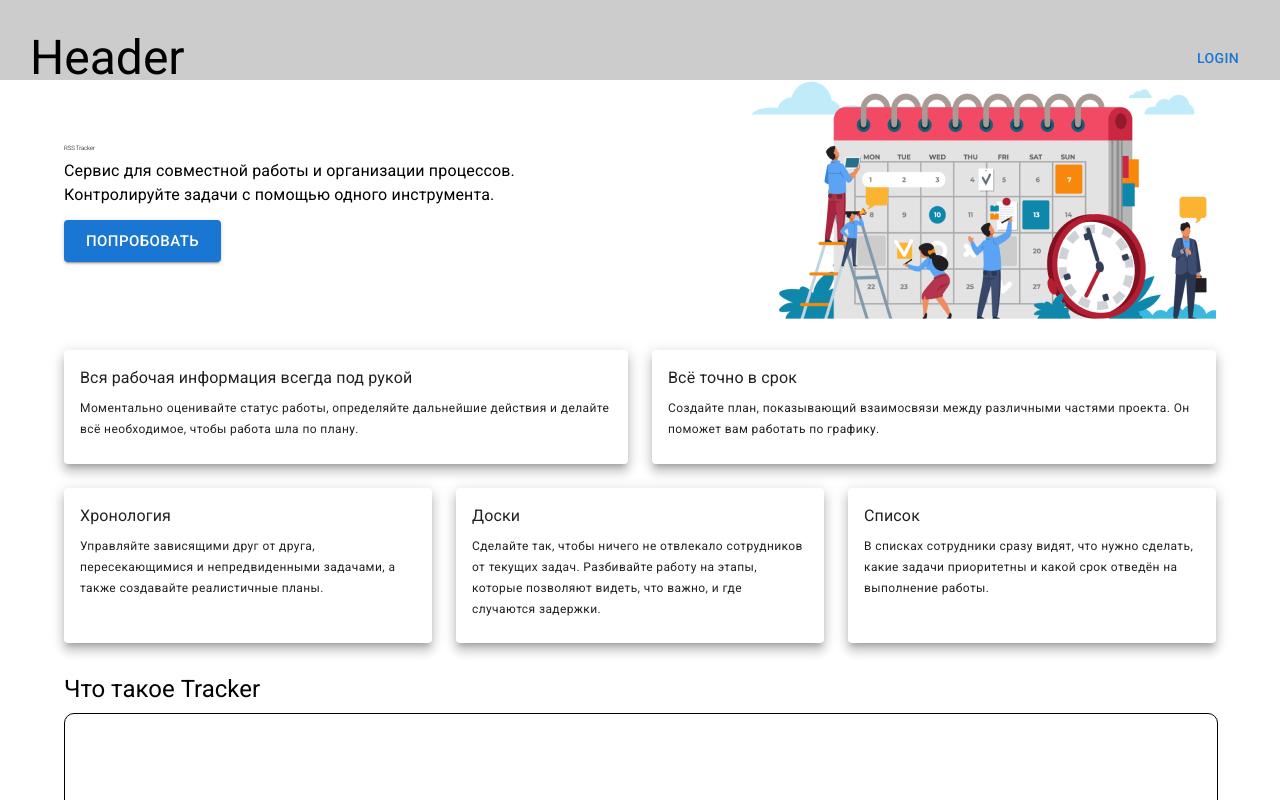
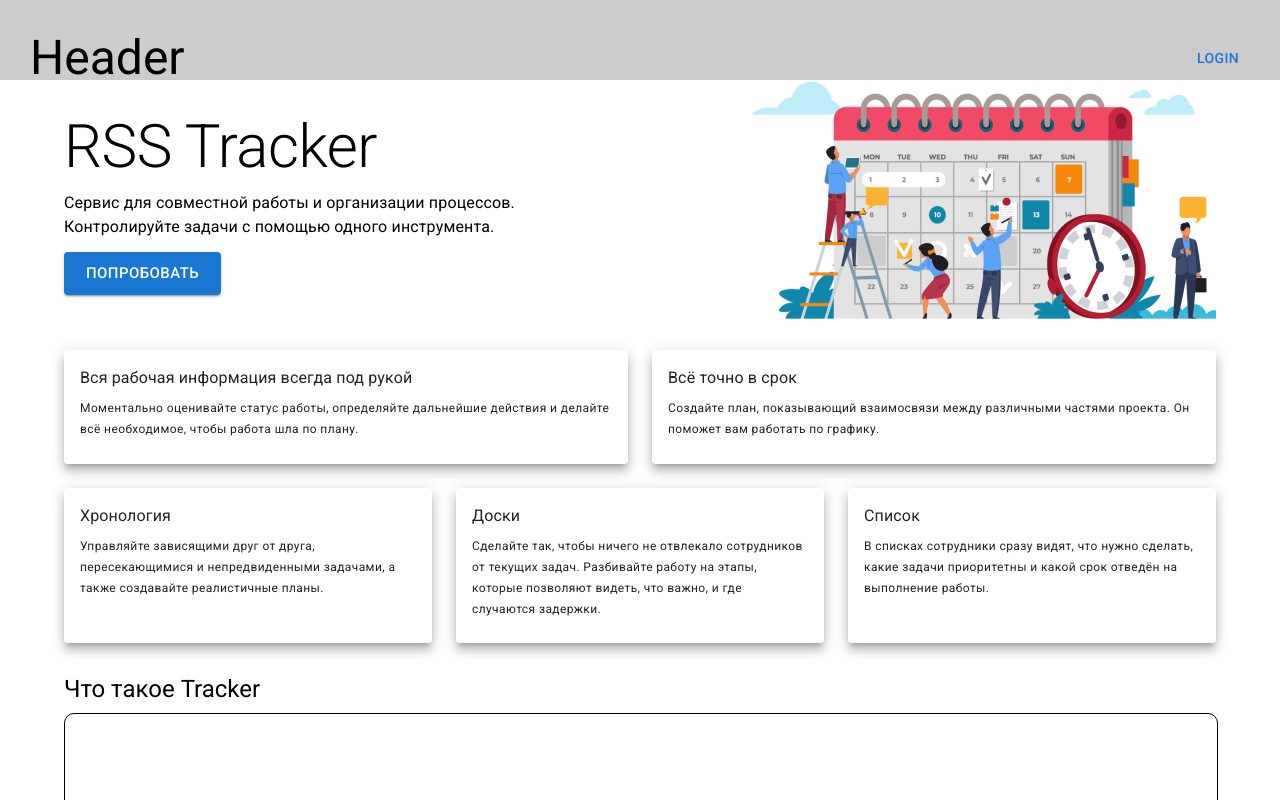
Before and after one commit to wayjewish/project-management-app, a React app: page / in a window 1280 px wide. Shown: the top 800 px of the page. Built offline with nearby package versions, Linux system fonts and the light colour scheme.

Commit message:
fix: fixed font style

```diff
--- a/src/components/landing/Landing.tsx
+++ b/src/components/landing/Landing.tsx
@@ -14,7 +14,7 @@ function Landing() {
           mb={3}
         >
           <Box>
-            <Typography variant="h1" fontSize={6}>RSS Tracker</Typography>
+            <Typography component="h1" variant="h2">RSS Tracker</Typography>
             <Typography variant="body1" mt={1} mb={1.6}>
               Сервис для совместной работы и организации процессов.
               <br />
```
